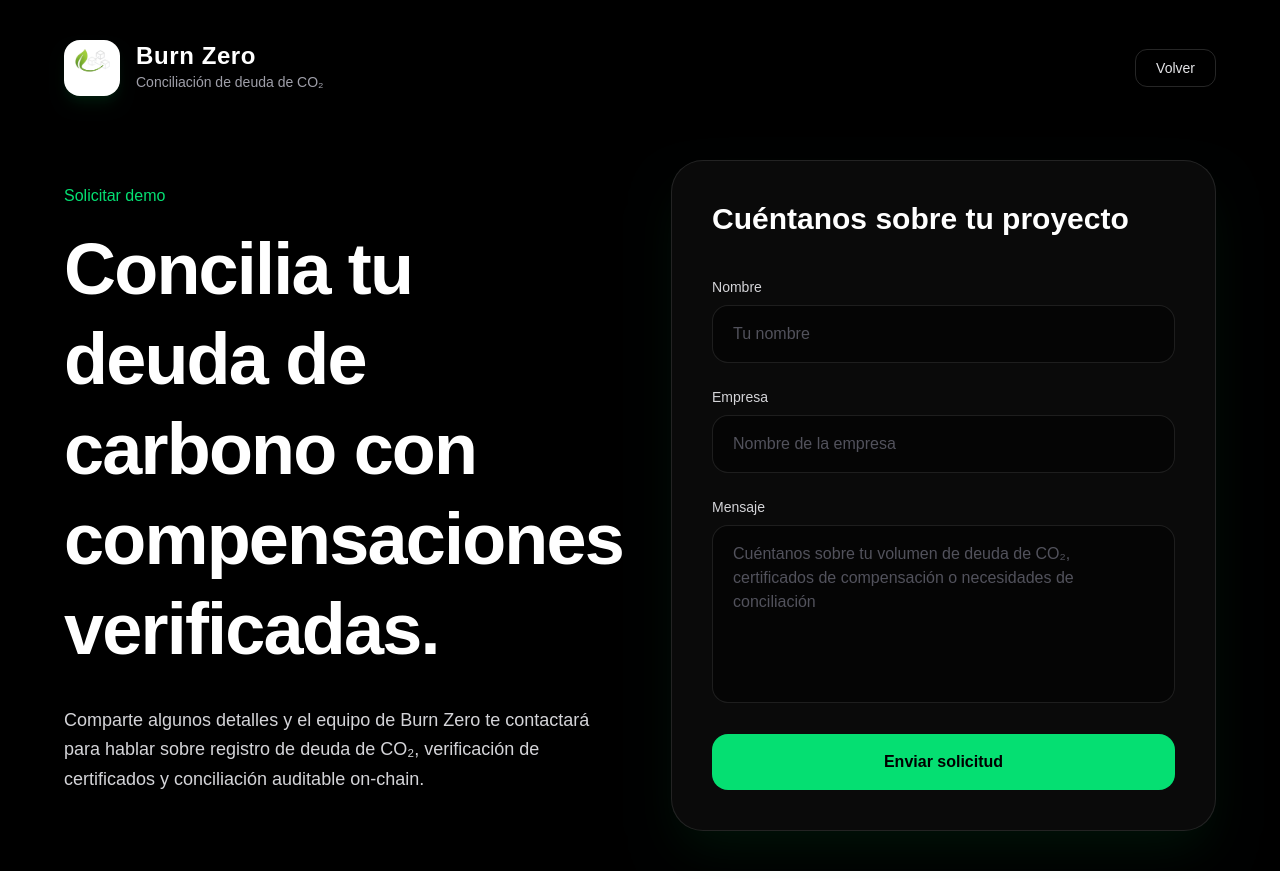
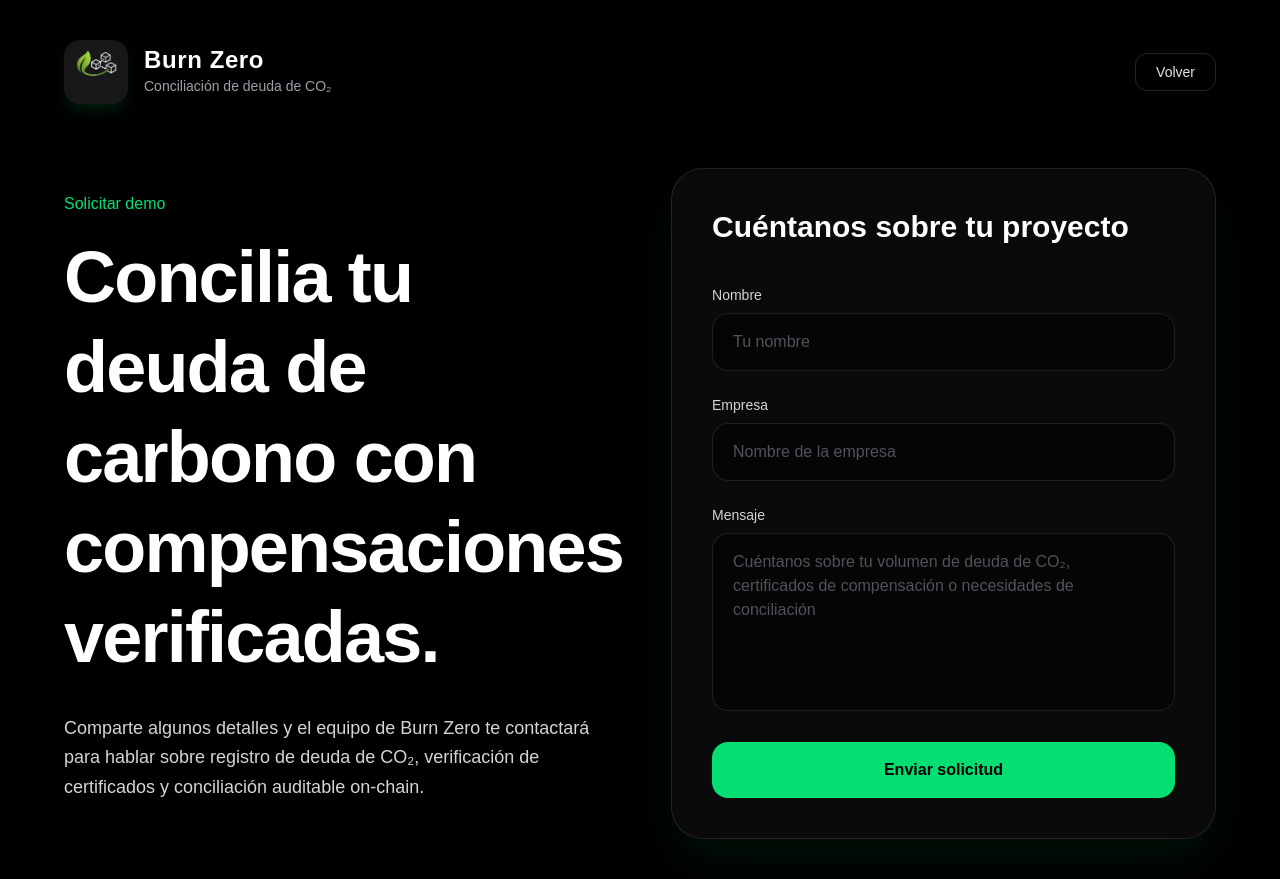
Before and after one commit to BurnZero1/burnzero-site, a Next.js app: page /request-demo in a window 1280 px wide. Built offline with nearby package versions, Linux system fonts and the light colour scheme.

Commit message:
Update header logo with dark background and larger size

```diff
--- a/app/page.tsx
+++ b/app/page.tsx
@@ -7,7 +7,7 @@ export default function BurnZeroLandingPage() {
       <nav className="fixed top-0 left-0 right-0 z-50 backdrop-blur-md bg-black/70 border-b border-white/10">
         <div className="max-w-7xl mx-auto px-6 py-5 flex items-center justify-between">
           <div className="flex items-center gap-4">
-            <div className="relative w-14 h-14 overflow-hidden rounded-2xl bg-white shadow-lg shadow-green-500/10">
+            <div className="relative w-16 h-16 overflow-hidden rounded-2xl bg-zinc-900 shadow-lg shadow-green-500/10">
               <Image
                 src="/logo.png"
                 alt="Logo de Burn Zero"
@@ -364,7 +364,7 @@ export default function BurnZeroLandingPage() {
         <div className="max-w-7xl mx-auto flex flex-col md:flex-row items-center justify-between gap-8">
           <div>
             <div className="flex items-center gap-4">
-              <div className="relative w-14 h-14 overflow-hidden rounded-2xl bg-white">
+              <div className="relative w-16 h-16 overflow-hidden rounded-2xl bg-zinc-900">
                 <Image
                   src="/logo.png"
                   alt="Logo de Burn Zero"
--- a/app/request-demo/page.tsx
+++ b/app/request-demo/page.tsx
@@ -8,7 +8,7 @@ export default function RequestDemoPage() {
       <div className="mx-auto flex max-w-6xl flex-col gap-16">
         <nav className="flex items-center justify-between">
           <Link href="/" className="flex items-center gap-4">
-            <div className="relative h-14 w-14 overflow-hidden rounded-2xl bg-white shadow-lg shadow-green-500/10">
+            <div className="relative h-16 w-16 overflow-hidden rounded-2xl bg-zinc-900 shadow-lg shadow-green-500/10">
               <Image
                 src="/logo.png"
                 alt="Logo de Burn Zero"
```
